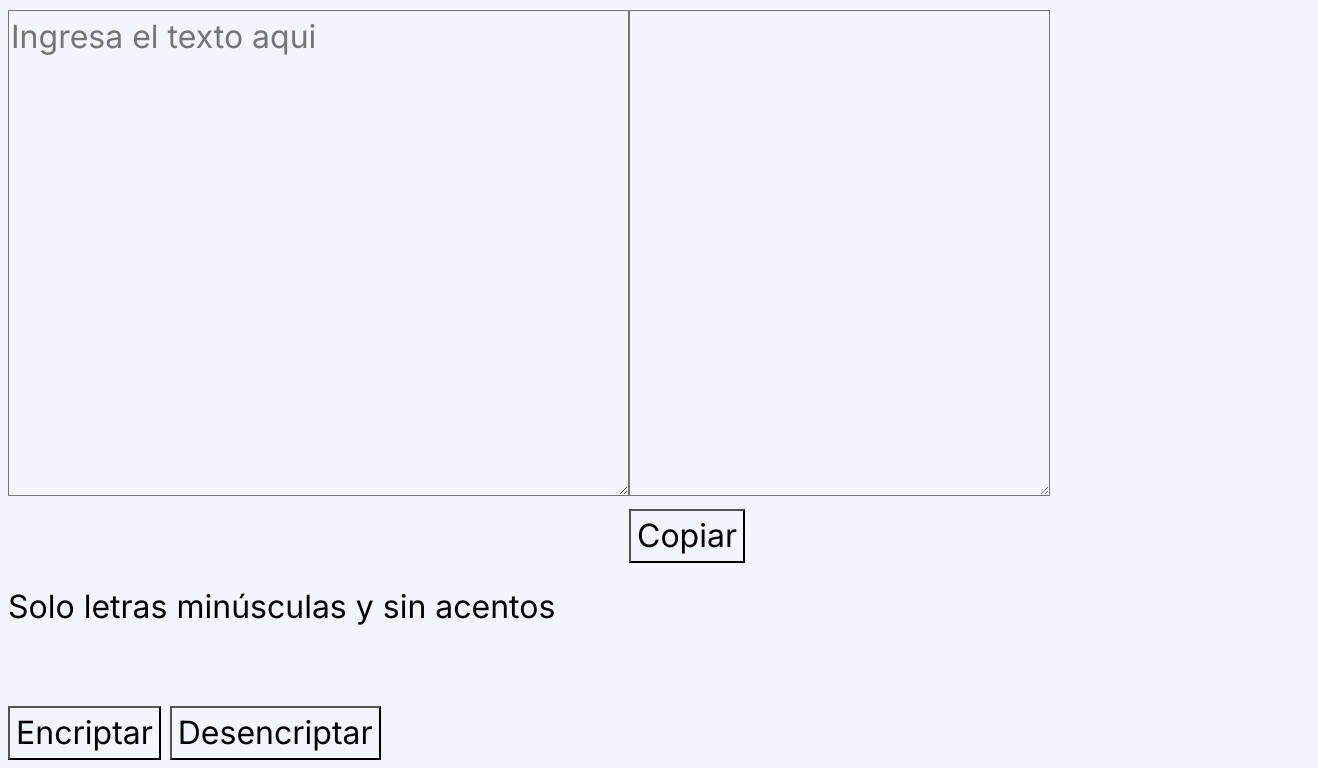
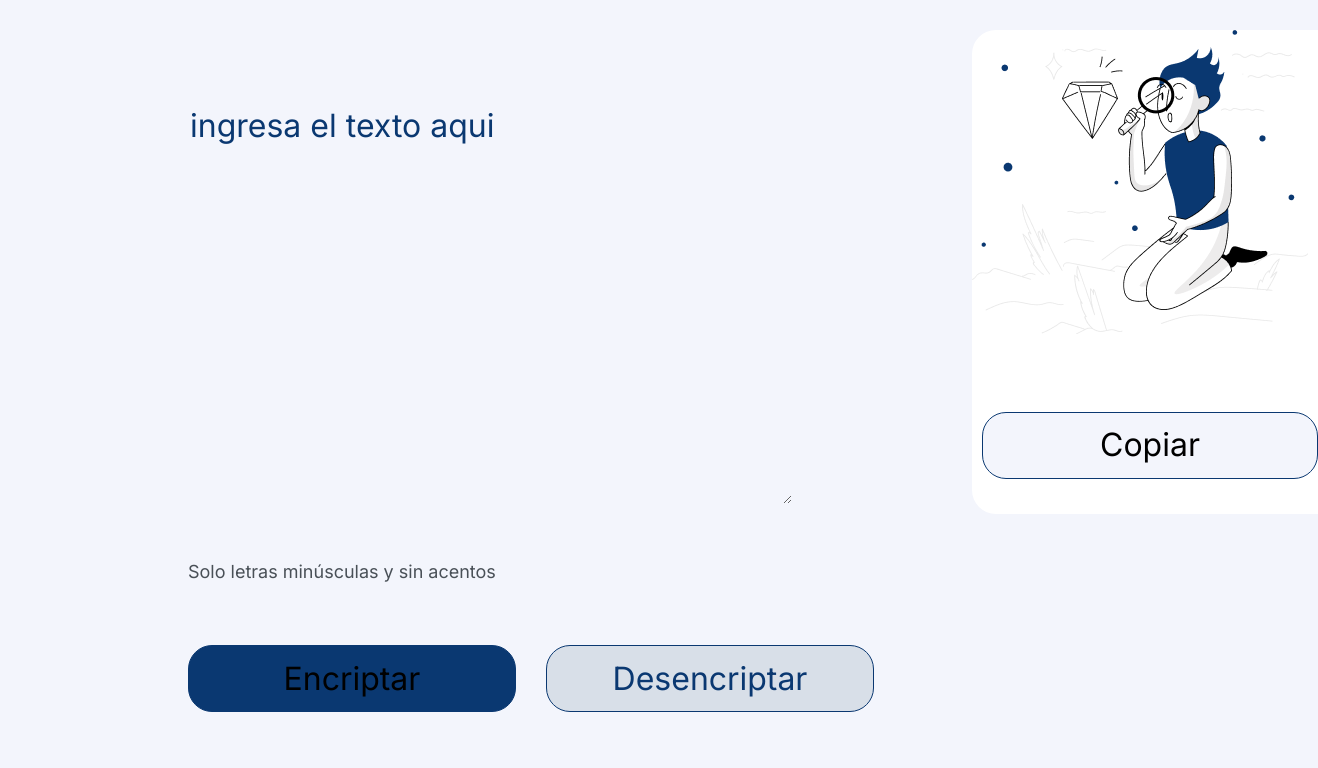
Before and after one commit to montsegv-2/text-encryptor, a plain HTML site: page index.html in a window 1280 px wide. Shown: the part 72-840 px from the top of the page, 1318 px wide, since content can reach past the window. After the commit the page ends 802 px from the top, so only its background shows below. Drawn offline with Linux system fonts and the light colour scheme.

Commit message:
fix section and title

```diff
--- a/style.css
+++ b/style.css
@@ -4,6 +4,7 @@
   font-weight: 400;
   font-size: 32px;
   line-height: 150%;
+  overflow-y: hidden;
 }
 
 .logo {
@@ -14,4 +15,80 @@
 
 main {
   display: flex;
+  margin-bottom: 10px;
+  margin-left: 180px;
 }
+
+.text-area {
+  height: 400px;
+  border: none;
+  color: #0a3871;
+  margin-top: 90px;
+  padding: 2px;
+  text-transform: lowercase;
+}
+
+::placeholder {
+  color: #0a3871;
+}
+.text-area:focus {
+  outline: none;
+}
+
+.mensaje {
+  background: white;
+  background-image: url("img/Muñeco.png");
+  background-repeat: no-repeat;
+  border: none;
+  border-radius: 24px;
+  color: #0a3871;
+  margin-left: 98px;
+  margin-top: 20px;
+  padding-left: 20px;
+  position: fixed;
+}
+
+.mensaje:focus {
+  outline: none;
+}
+
+.botones {
+  display: flex;
+  margin-top: 18px;
+}
+
+.btn-desencriptar {
+  background: #d8dfe8;
+  border: 1px solid #0a3871;
+  border-radius: 24px;
+  color: #0a3871;
+  cursor: pointer;
+  height: 67px;
+  margin-left: 30px;
+  width: 328px;
+}
+
+.btn-encriptar {
+  background-color: #0a3871;
+  border: 1px solid #0a3871;
+  border-radius: 24px;
+  cursor: pointer;
+  height: 67px;
+  width: 328px;
+}
+
+.copiar {
+  border: 1px solid #0a3871;
+  border-radius: 24px;
+  cursor: pointer;
+  height: 67px;
+  margin-left: 108px;
+  margin-top: 402px;
+  position: absolute;
+  width: 336px;
+}
+
+.informacion {
+  color: #495057;
+  font-size: 18px;
+}
```
